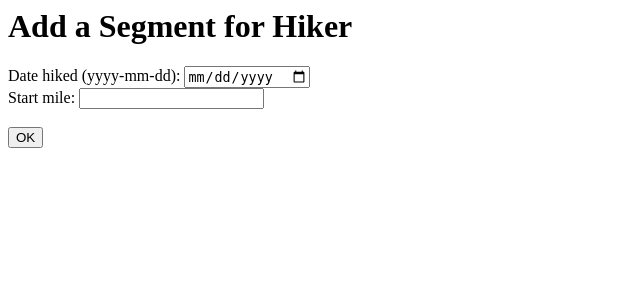
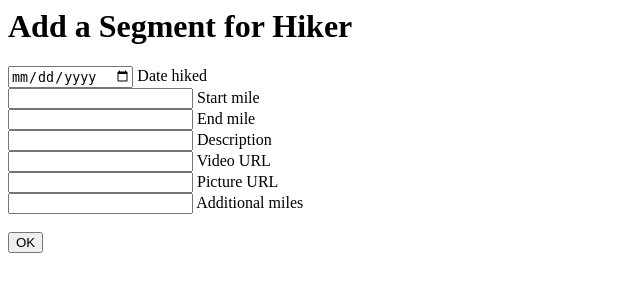
Before and after one commit to chrispaul/attracker, a Django app: template attracker_app/templates/attracker/segment_add.html in a window 1280 px wide. Shown: the top 300 px of the page, without its empty margins (0-640 px from the left). Run offline with Django 3.2, Linux system fonts and the light colour scheme; the template is opened without the code that fills it, so the values that code supplies are empty.

Commit message:
initial add segment

```diff
--- a/attracker_app/templates/attracker/segment_add.html
+++ b/attracker_app/templates/attracker/segment_add.html
@@ -5,25 +5,35 @@
 {% else %}
     <form action="{% url 'segment_add' hiker.id %}" method="post">
         {% csrf_token %}
-        <label for="date">Date hiked (yyyy-mm-dd): </label>
         <input id="date" type="date" name="date">
+        <label for="date">Date hiked </label>
         <br>
 
-        <label for="start_mile">Start mile: </label>
         <input id="start_mile" name="start_mile" type="number">
-        <br>
+        <label for="start_mile">Start mile </label>
         <br>
 
+        <input id="end_mile" name="end_mile" type="number">
+        <label for="end_mile">End mile </label>
+        <br>
+
+        <input id="description" name="description" type="text">
+        <label for="description">Description </label>
+        <br>
+
+        <input id="video_url" name="video_url" type="text">
+        <label for="video_url">Video URL </label>
+        <br>
+
+        <input id="picture_url" name="picture_url" type="text">
+        <label for="picture_url">Picture URL </label>
+        <br>
+
+        <input id="additional_miles" name="additional_miles" type="number">
+        <label for="additional_miles">Additional miles </label>
+        <br>
+
+        <br>
         <input type="submit" value="OK">
     </form>
 {% endif %}
-
-<!--
-              <td>{{ segment.date }}</td>
-              <td>{{ segment.start_mile }}</td>
-              <td>{{ segment.end_mile }}</td>
-              <td>{{ segment.description }}</td>
-              <td>{{ segment.video_url }}</td>
-              <td>{{ segment.picture_url }}</td>
-              <td>{{ segment.additional_miles }}</td>
--->
```
Also changed, not shown: attracker_app/views.py (+21 -3 lines).
